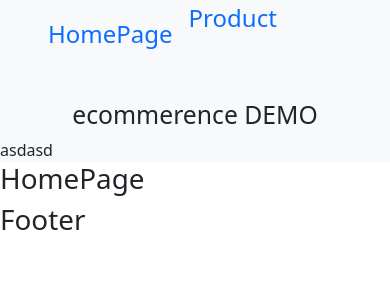
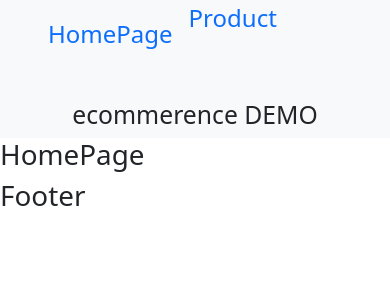
Before and after one commit to mzgardowski/ecommerenceportfolio, a React (Create React App) app: page / in a window 390 px wide. Shown: the top 300 px of the page. Built offline with nearby package versions, Linux system fonts and the light colour scheme.

Commit message:
Move navigation

```diff
--- a/package.json
+++ b/package.json
@@ -15,6 +15,7 @@
     "classnames": "^2.3.2",
     "react": "^18.2.0",
     "react-bootstrap": "^2.5.0",
+    "react-bootstrap-icons": "^1.9.1",
     "react-dom": "^18.2.0",
     "react-redux": "^8.0.4",
     "react-router-dom": "^6.4.2",
--- a/src/App.scss
+++ b/src/App.scss
@@ -1,4 +1,4 @@
-* {
+body {
   margin: 0;
   padding: 0;
 }
--- /dev/null
+++ b/src/Components/Layout/Header/Navigation.tsx
@@ -0,0 +1,18 @@
+import { Link } from 'react-router-dom';
+
+const Navigation = () => {
+  return (
+    <nav className='col-md-3'>
+      <ul>
+        <li className='p-3'>
+          <Link to='/'>HomePage</Link>
+        </li>
+        <li>
+          <Link to='/product'>Product</Link>
+        </li>
+      </ul>
+    </nav>
+  );
+};
+
+export default Navigation;
--- a/src/Layout/Header/Header.tsx
+++ b/src/Layout/Header/Header.tsx
@@ -1,23 +1,16 @@
-import { Link } from 'react-router-dom';
+import Navigation from 'src/Components/Layout/Header/Navigation';
 import './Header.scss';
 
 const Header = () => {
   return (
     <header className='row bg-light app-header'>
-      <nav className='col-md-3'>
-        <ul>
-          <li className='p-3'>
-            <Link to='/'>HomePage</Link>
-          </li>
-          <li>
-            <Link to='/product'>Product</Link>
-          </li>
-        </ul>
-      </nav>
+      <Navigation />
       <div className='col-md-6'>
         <h2 className='mt-3 text-center'>ecommerence DEMO</h2>
       </div>
-      <div className='col-md-3'>asdasd</div>
+      <div className='col-md-3'>
+        <i className='bi-alarm' color='black'></i>
+      </div>
     </header>
   );
 };
```
Also changed, not shown: 1 other file (tests, documents, lock files or other folders).
